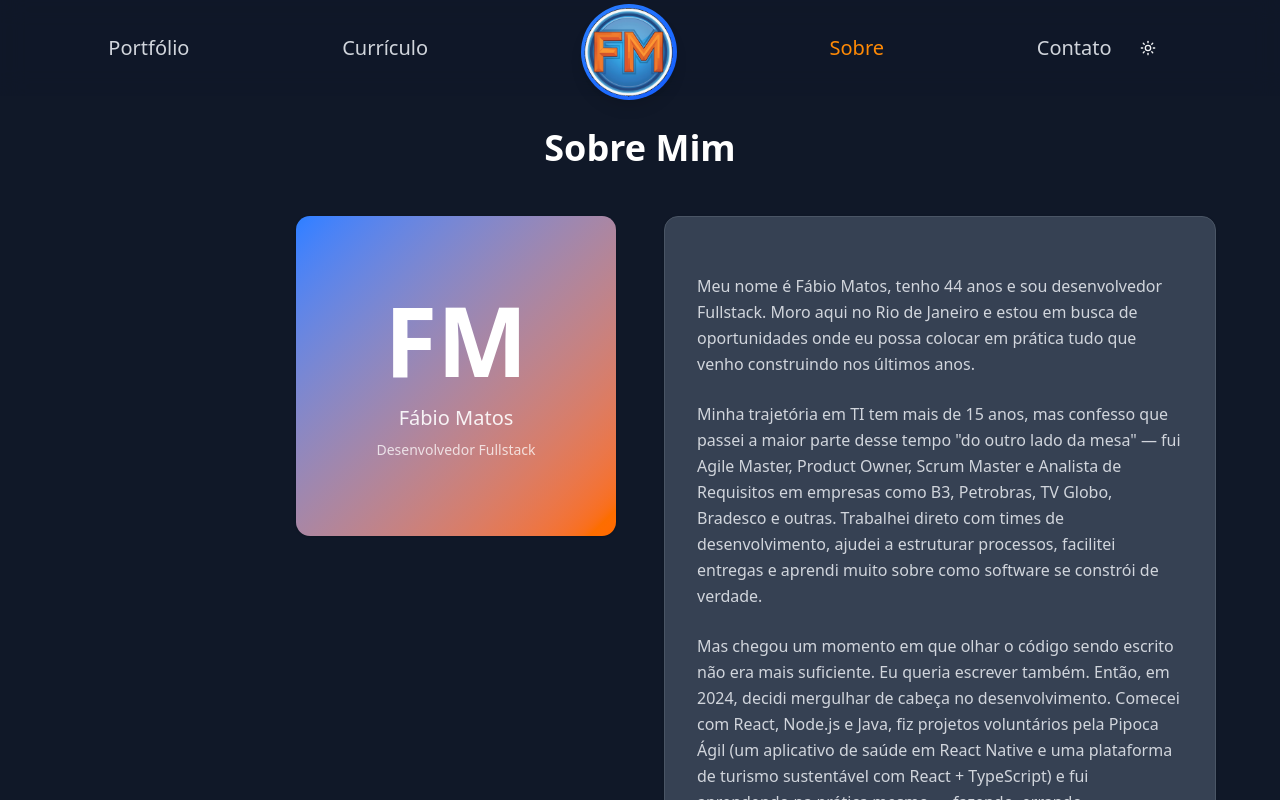
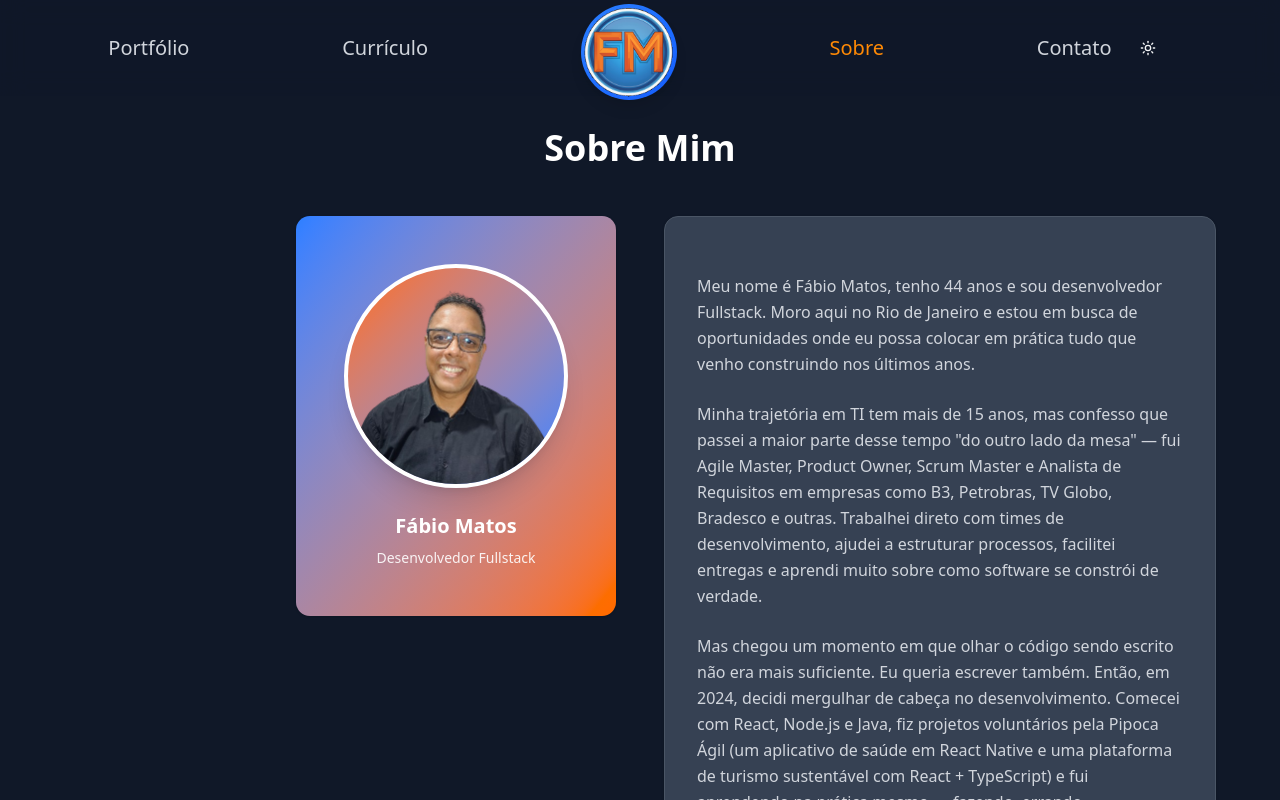
Before and after one commit to gleekrj/fabio-portfolio, a React (Vite) app: page /about in a window 1280 px wide. Shown: the top 800 px of the page. Built offline with nearby package versions, Linux system fonts and the light colour scheme.

Commit message:
Fix: Add my photo and include my Avatar.

```diff
--- a/src/pages/about.tsx
+++ b/src/pages/about.tsx
@@ -1,5 +1,6 @@
 import { motion } from "framer-motion";
 import { Card, CardContent } from "@/components/ui/card";
+import avatar from "@/assets/avatar.png";
 
 const containerVariants = {
   hidden: { opacity: 0 },
@@ -62,12 +63,18 @@ Se você está montando um time que valoriza pessoas que aprendem rápido, que s
                 whileHover={{ scale: 1.02 }}
                 transition={{ duration: 0.3 }}
               >
-                <Card className="w-80 h-80 overflow-hidden bg-gradient-to-br from-blue-500 to-orange-500 border-0">
-                  <CardContent className="p-0 h-full flex items-center justify-center">
+                <Card className="w-80 overflow-hidden bg-gradient-to-br from-blue-500 to-orange-500 border-0">
+                  <CardContent className="p-6 flex flex-col items-center justify-center">
+                    <div className="w-56 h-56 rounded-full overflow-hidden mb-6 border-4 border-white shadow-xl bg-gradient-to-br from-orange-500 to-blue-500">
+                      <img
+                        src={avatar}
+                        alt="Fábio Matos"
+                        className="w-full h-full object-cover"
+                      />
+                    </div>
                     <div className="text-center text-white">
-                      <div className="text-8xl font-bold mb-4">FM</div>
-                      <div className="text-xl opacity-90">Fábio Matos</div>
-                      <div className="text-sm opacity-75 mt-2">
+                      <div className="text-xl font-bold mb-2">Fábio Matos</div>
+                      <div className="text-sm opacity-90">
                         Desenvolvedor Fullstack
                       </div>
                     </div>
```
Also changed, not shown: src/assets/avatar.png (added).
